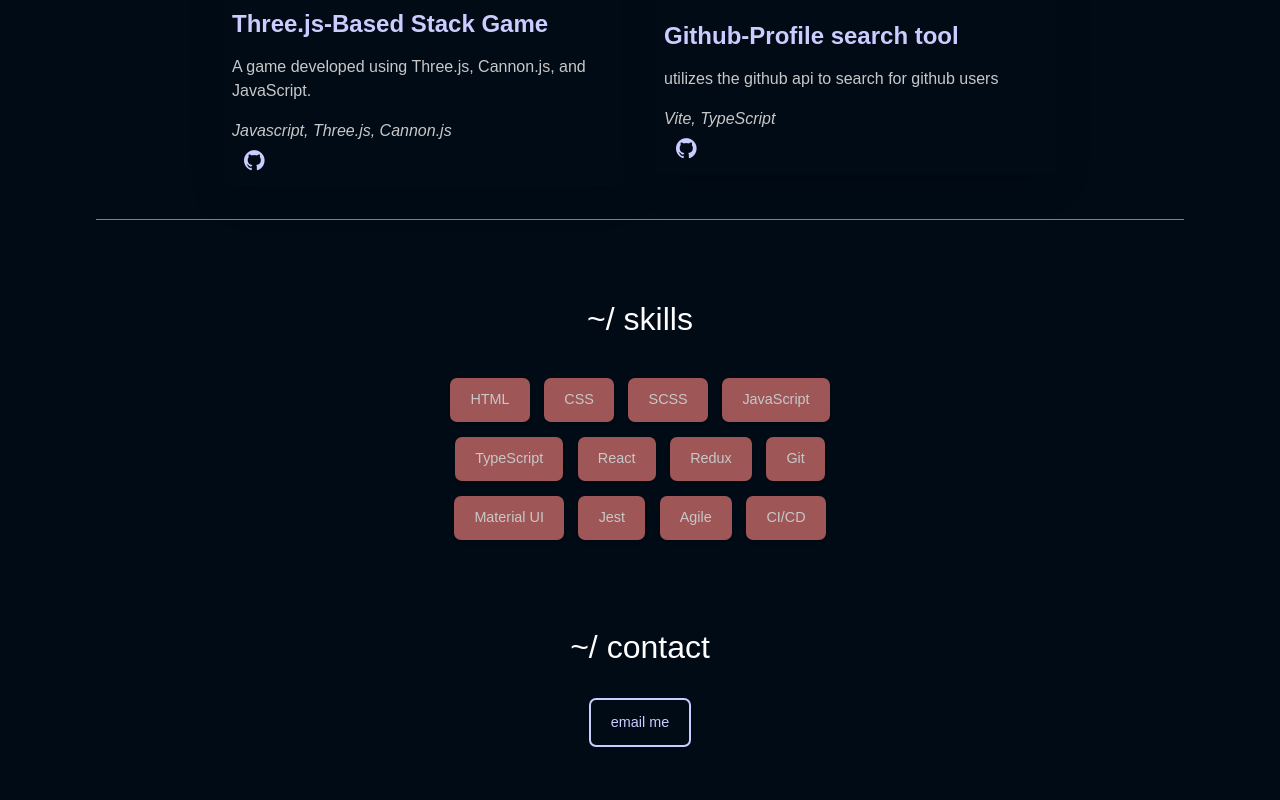
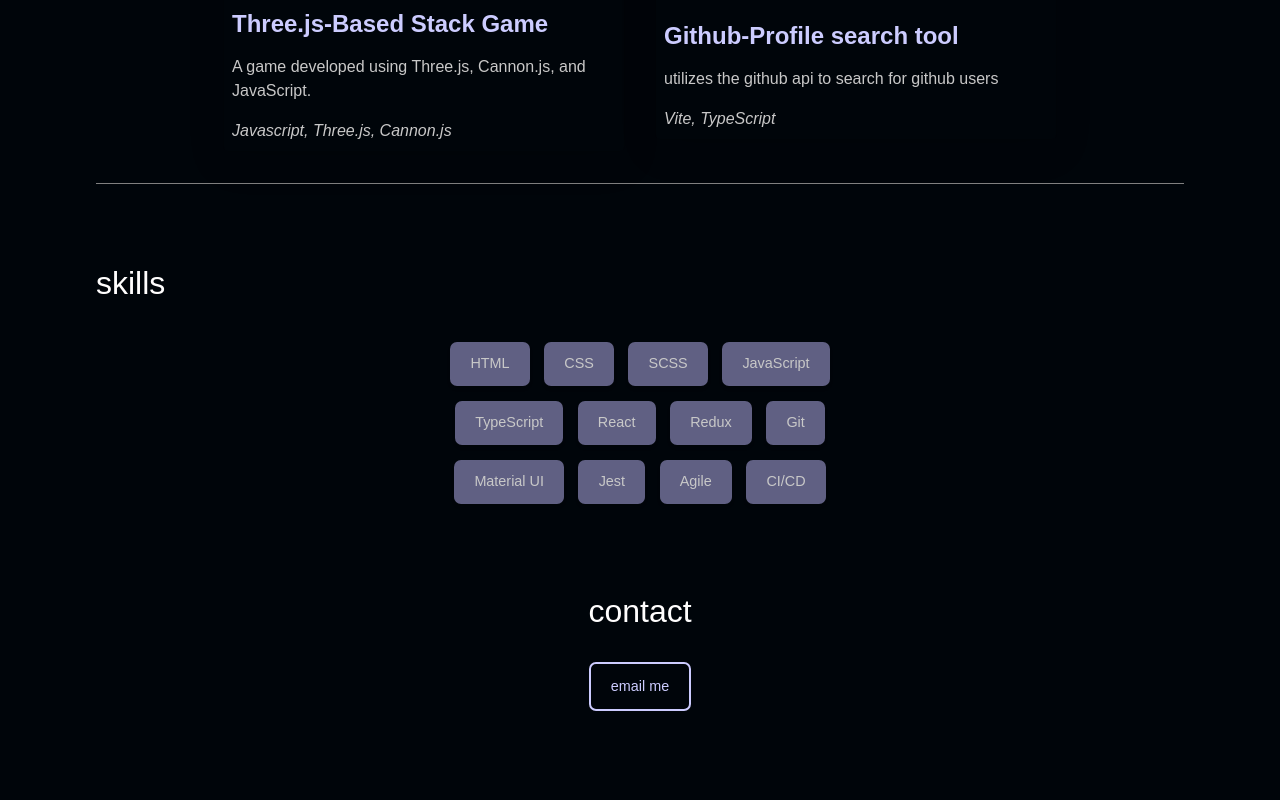
Before and after one commit to IbkEhinmowo/Portfolio-Site-modern, a website: page index.html in a window 1280 px wide. Shown: the part 1280-2080 px from the top of the page. Drawn offline with nearby package versions, Linux system fonts and the light colour scheme; a web font is replaced by a local one.

Commit message:
Update index.html: Improve project descriptions formatting and remove unnecessary meta tag

```diff
--- a/index.html
+++ b/index.html
@@ -84,7 +84,7 @@
       <hr>
       <!-- Projects -->
       <section id="projects" class="section projects">
-        <h2 class="section__title">~/ projects</h2>
+        <h2 class="section__title"> projects</h2>
         <div class="projects__grid">
           <div class="project">
             <div class="innerproject">
@@ -94,15 +94,7 @@
               A game developed using Three.js, Cannon.js, and JavaScript.
             </p>
             <p class="project__description"> <i>Javascript, Three.js, Cannon.js</i></p>
-          <a
-          href="https://github.com/IbkEhinmowo"
 
-          aria-label="github"
-          class=" link--icon"
-          target=”_blank”
-        >
-          <i aria-hidden="true" class="fa fa-github">   </i>
-        </a>
             </div>
           </div>
 
@@ -114,14 +106,7 @@
               utilizes the github api to search for github users
             </p>
             <p class="project__description"><i>Vite, TypeScript</i></p>
-              <a
-              href="https://github.com/IbkEhinmowo/StackGame"
-              aria-label="source code"
-              class=" link--icon"
-              target=”_blank”
-            >
-              <i aria-hidden="true" class="fa fa-github"></i>
-            </a>
+
             </div>
           </div>
           </div>
@@ -131,7 +116,7 @@
       <hr>
       <!-- Skills -->
       <section class="section skills" id="skills">
-        <h2 class="section__title">~/ skills </h2>
+        <h2 class="section__title">skills </h2>
         <ul class="skills__list">
           <li class="skills__list-item btn btn--plain">HTML</li>
           <li class="skills__list-item btn btn--plain">CSS</li>
@@ -149,7 +134,7 @@
       </section>
       <!-- Contact -->
       <section class="section contact center" id="contact">
-        <h2 class="section__title">~/ Contact</h2>
+        <h2 class="section__title">Contact</h2>
         <a href="mailto:ibkinside@gmail.com">
           <span class="btn btn--outline">Email me</span>
         </a>
--- a/styles.css
+++ b/styles.css
@@ -41,7 +41,7 @@ div.ball {
   position: absolute;
   top: 0;
   left: 0;
-  z-index: 3;
+  z-index: 6;
   transform: translate(-50%, -50%);
 
   mix-blend-mode: difference;
@@ -74,8 +74,8 @@ body {
 
 /* Dark theme */
 .light {
-  --clr-bg: #000b16;
-  --clr-bg-alt: #9e5656;
+  --clr-bg: #00050a;
+  --clr-bg-alt: #606083;
   --clr-fg: #c8c8c8;
   --clr-fg-alt: #fffefe;
   --clr-primary: #ccccff;
@@ -268,7 +268,7 @@ button {
   background-color: var(--clr-bg);
   margin: 0 auto;
   justify-content: space-between;
-  z-index: 2;
+  z-index: 5;
 }
 
 main {
@@ -282,7 +282,7 @@ main {
 }
 
 .section__title {
-  text-align: center;
+  text-align: left;
   margin-bottom: 1em;
   text-transform: lowercase;
 }
@@ -404,12 +404,6 @@ hr {
   margin: 1.2em 0;
 }
 
-.project__stack-item {
-  margin: 0.5em;
-  font-weight: 500;
-  font-size: 0.8rem;
-  color: var(--clr-fg-alt);
-}
 
 .project .link--icon {
   margin-left: 0.5em;
```
